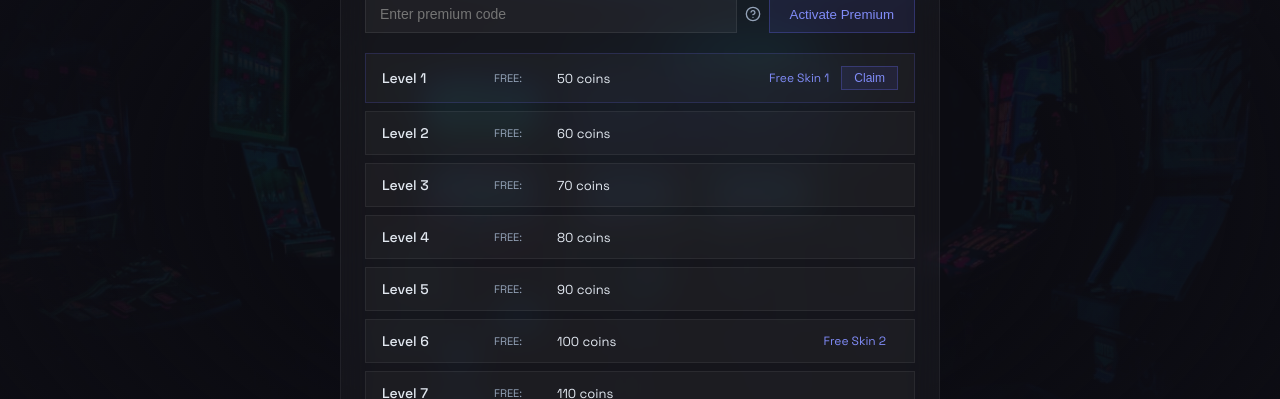
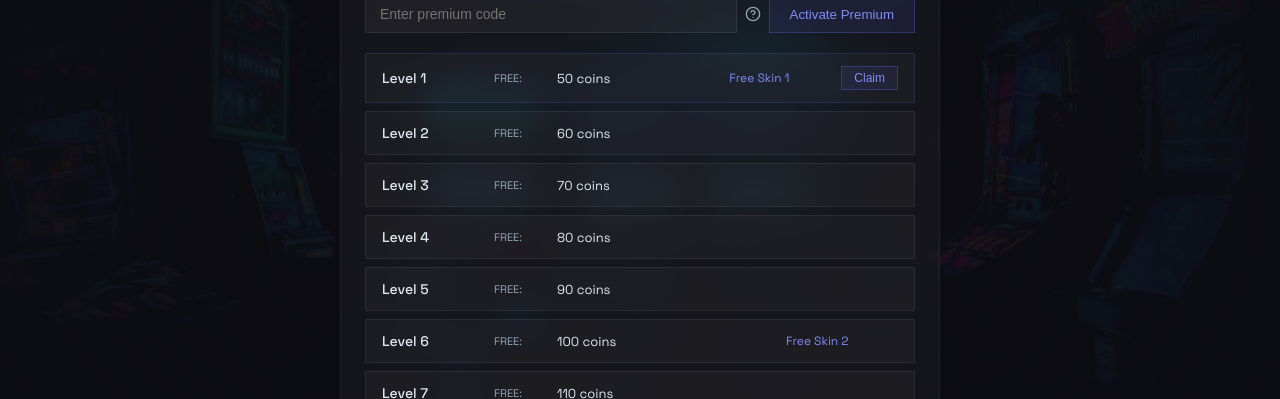
Before and after one commit to acvid3/game-client, a Next.js app: page /event-pass in a window 1280 px wide. Shown: the part 218-617 px from the top of the page. Built offline with nearby package versions, Linux system fonts and the light colour scheme.

Commit message:
align extra text column across items

```diff
--- a/src/styles/EventPass.module.css
+++ b/src/styles/EventPass.module.css
@@ -215,6 +215,10 @@
   white-space: nowrap;
 }
 
+.rewardItem > span:last-child {
+  min-width: 100px;
+}
+
 .rewardLabel {
   color: #94a3b8;
   font-size: 11px;
```
